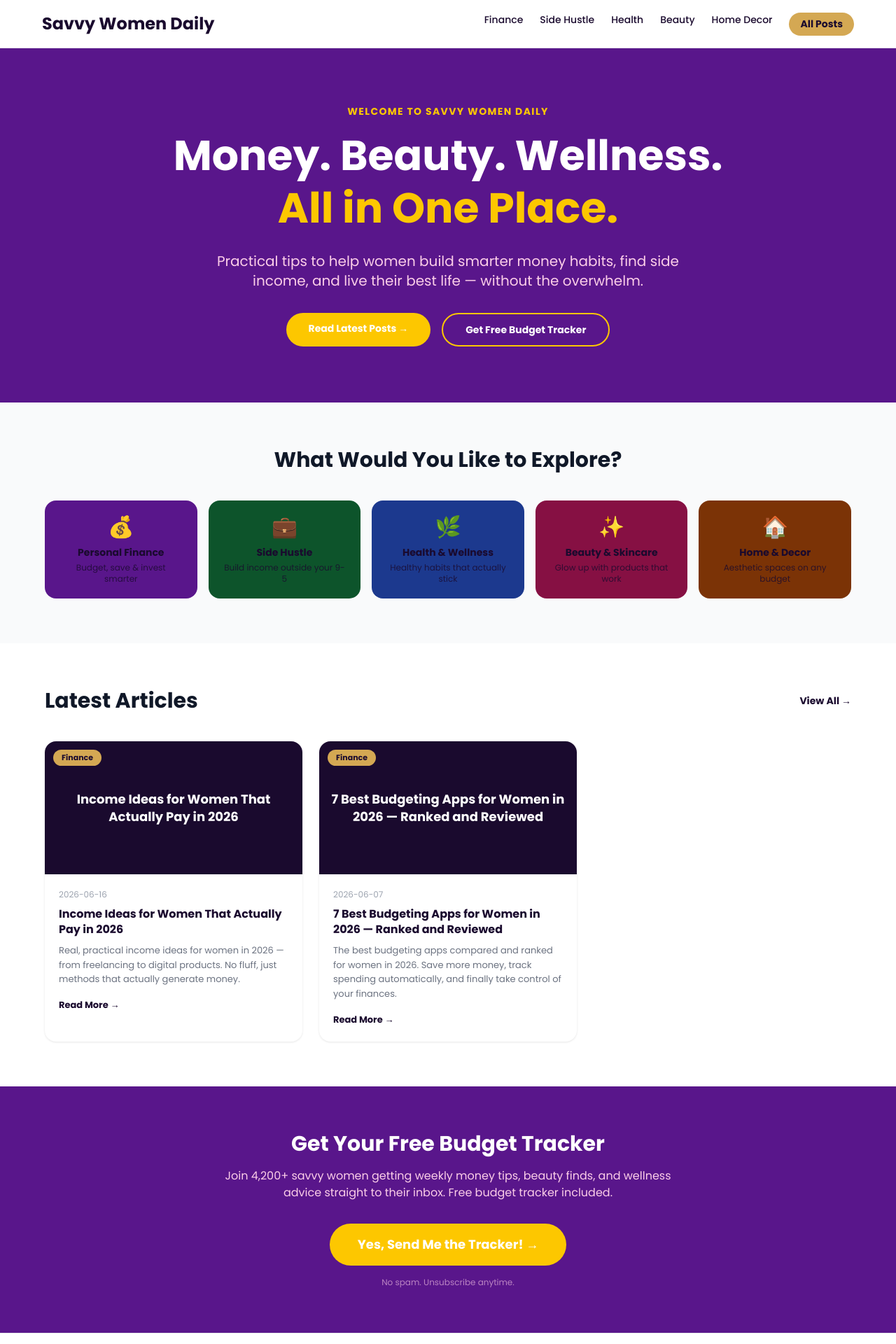
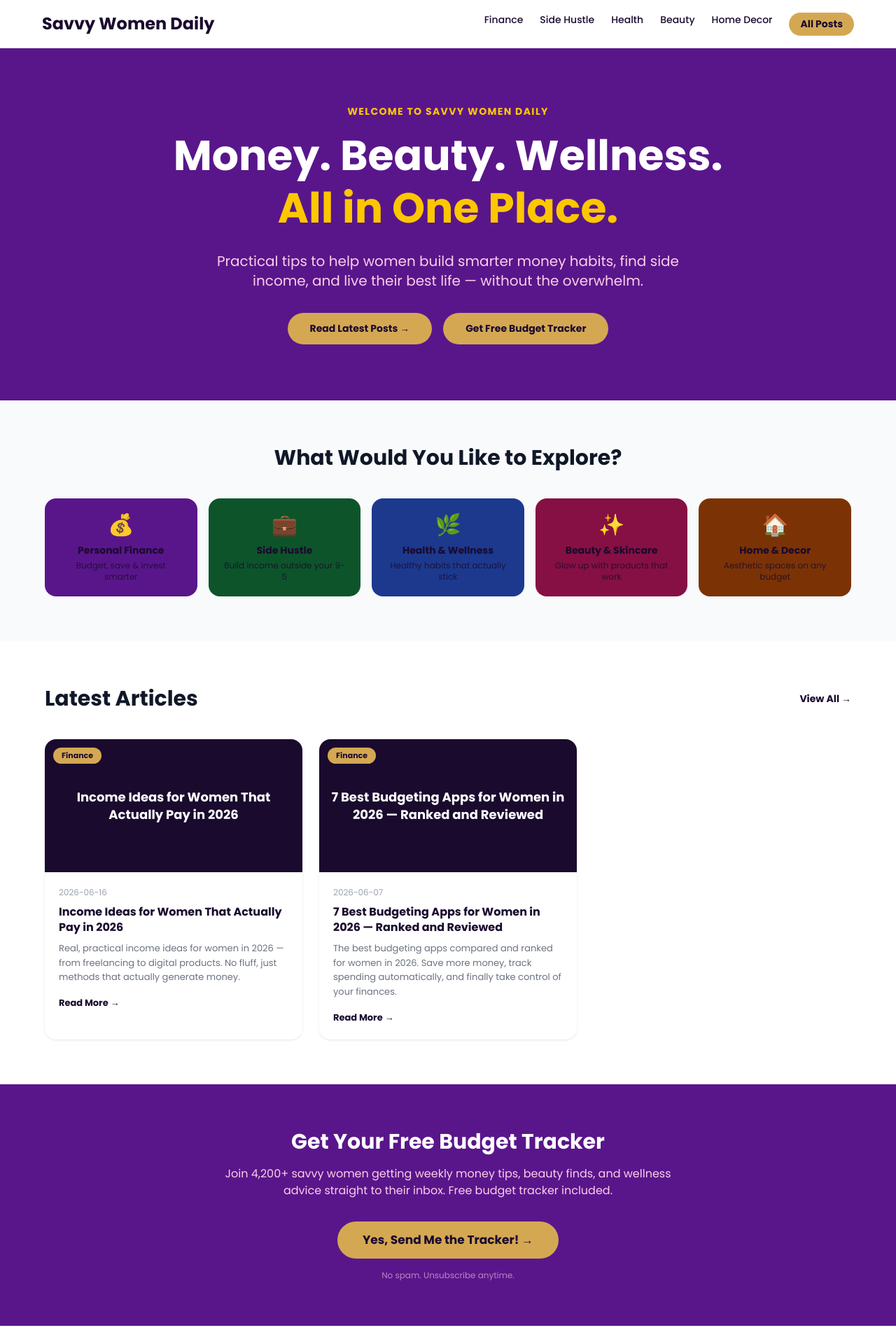
Before and after one commit to Boirose/savvy-women-daily, a Next.js app: page / in a window 1280 px wide. Shown: the top 1920 px of the page at 70% size. Built offline with nearby package versions, Linux system fonts and the light colour scheme; a web font is replaced by a local one.

Commit message:
Unified all buttons to same gold color, black text, matched sizes

```diff
--- a/app/page.tsx
+++ b/app/page.tsx
@@ -63,13 +63,13 @@ export default function HomePage() {
  <div className="flex flex-col sm:flex-row gap-4 justify-center">
   <Link
     href="/blog"
-  className="bg-yellow-400 text-purple-900 px-8 py-3 rounded-full font-bold hover:bg-white hover:text-black transition text-sm"
+    style={{background:"#D4A853", color:"#1A0A2E", padding:"12px 32px", borderRadius:"999px", fontWeight:700, fontSize:"14px", textDecoration:"none", display:"inline-block", textAlign:"center"}}
   >
     Read Latest Posts →
   </Link>
   <Link
     href="/newsletter"
-  className="border-2 border-yellow-400 text-yellow-400 px-8 py-3 rounded-full font-bold hover:bg-yellow-400 hover:text-black transition text-sm"
+    style={{background:"#D4A853", color:"#1A0A2E", padding:"12px 32px", borderRadius:"999px", fontWeight:700, fontSize:"14px", textDecoration:"none", display:"inline-block", textAlign:"center"}}
   >
     Get Free Budget Tracker
   </Link>
@@ -141,7 +141,7 @@ export default function HomePage() {
           </p>
  <Link
   href="/newsletter"
-  className="bg-yellow-400 text-purple-900 px-10 py-4 rounded-full font-bold text-lg hover:bg-white hover:text-black transition inline-block"
+  style={{background:"#D4A853", color:"#1A0A2E", padding:"14px 36px", borderRadius:"999px", fontWeight:700, fontSize:"17px", textDecoration:"none", display:"inline-block"}}
 >
   Yes, Send Me the Tracker! →
 </Link>
```
Lines whose indentation alone changed are shown as unchanged.
